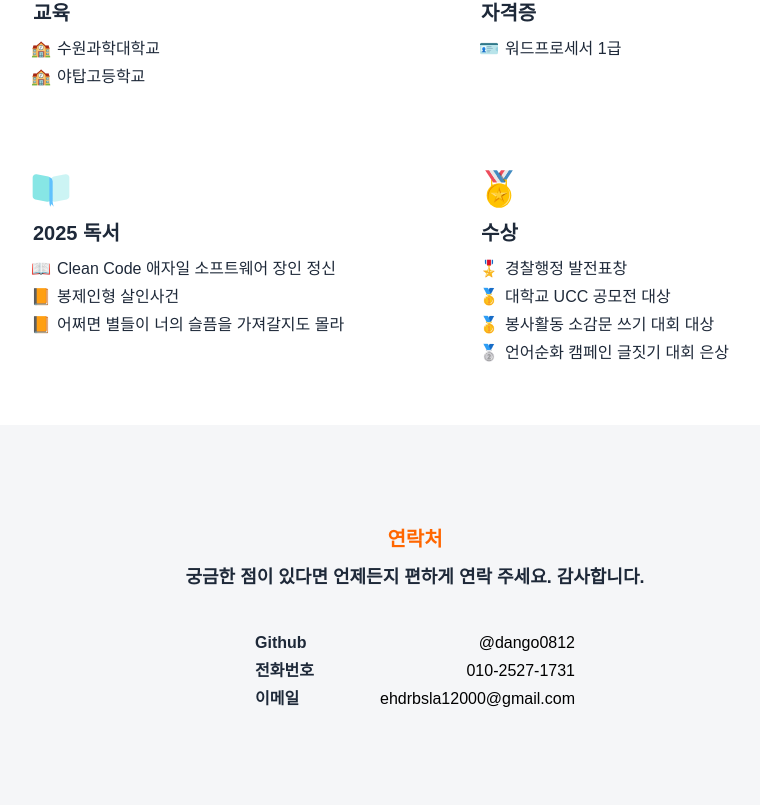
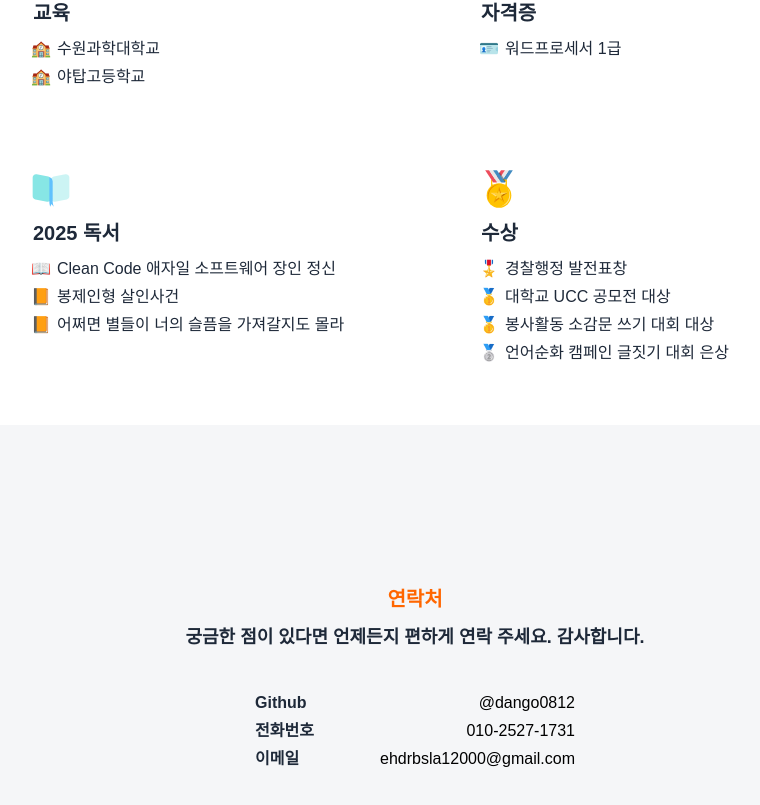
Before and after one commit to dango0812/dango0812.github.io, a Next.js app: page / in a window 1280 px wide. Shown: the part 2053-2858 px from the top of the page, without its empty margins (225-985 px from the left). Built offline with nearby package versions, Linux system fonts and the light colour scheme; no server answers; a web font is replaced by a local one.

Commit message:
design: contact section 여백 수정

```diff
--- a/app/(home-page)/components/HomeContactSection.tsx
+++ b/app/(home-page)/components/HomeContactSection.tsx
@@ -7,7 +7,7 @@ export default function HomeContactSection() {
     return (
         <section
             id="contact"
-            className="py-25 px-5 lg:px-0 bg-gray-50"
+            className="py-20 xl:py-40 px-5 lg:px-0 bg-gray-50"
         >
             <Container
                 className="flex flex-col items-center justify-center gap-10"
```
